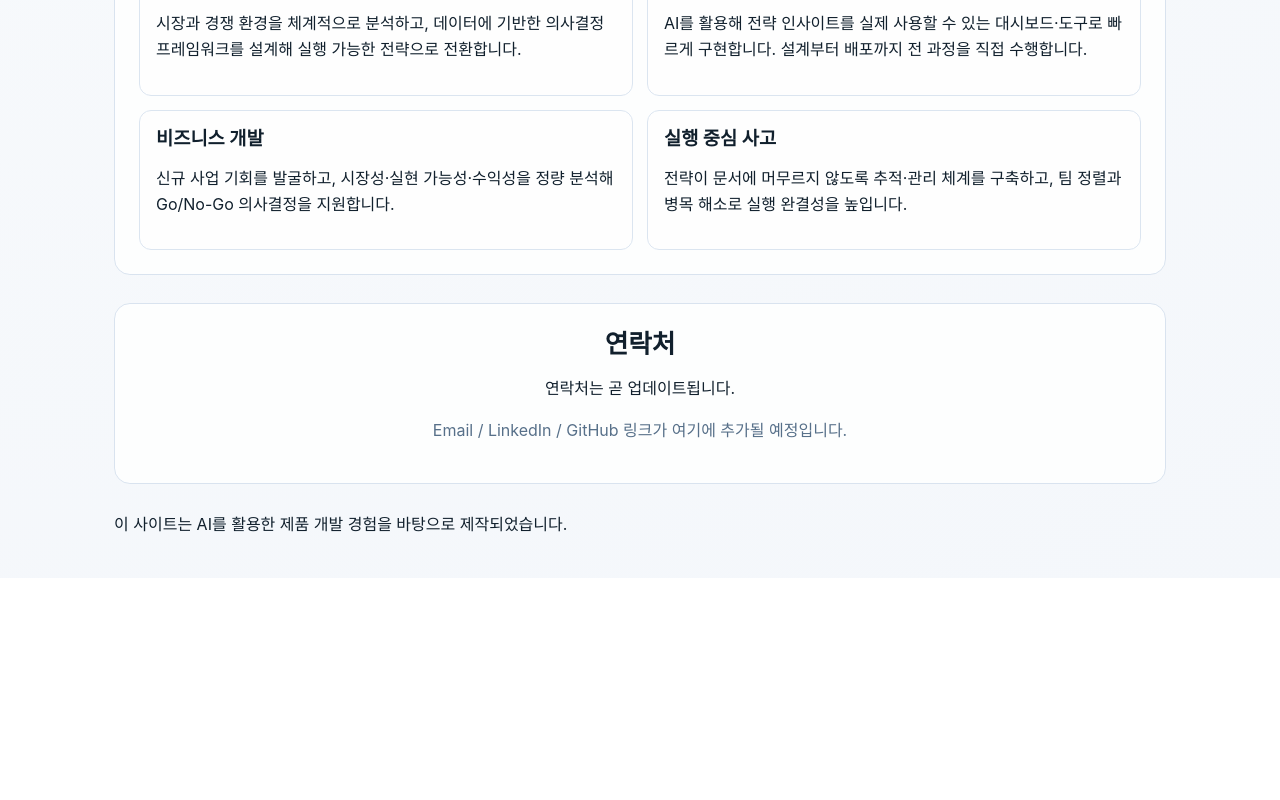
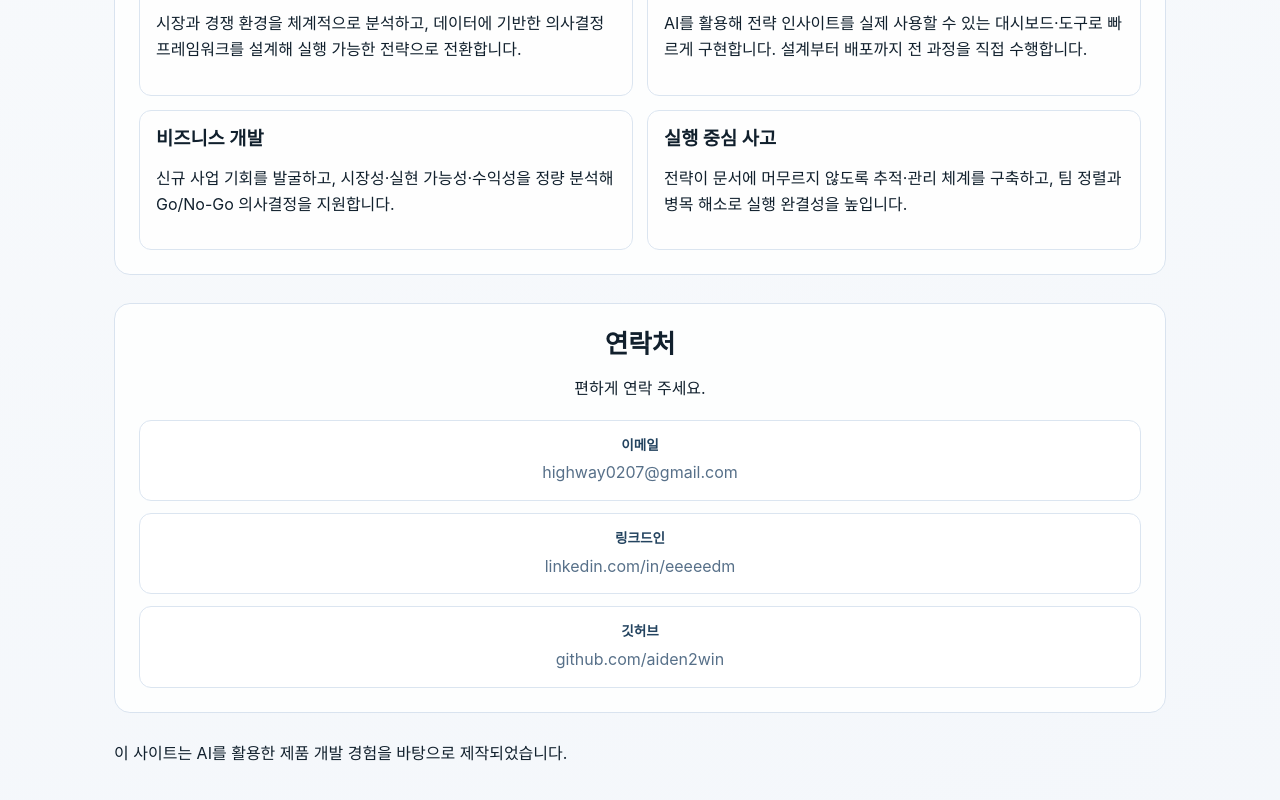
Before and after one commit to aiden2win/portfolio-site, a React (Vite) app: page / in a window 1280 px wide. Shown: the part 1601-2401 px from the top of the page. Before the commit the page ends 2179 px from the top, so only its background shows below. Built offline with nearby package versions, Linux system fonts and the light colour scheme.

Commit message:
feat: add contact links to portfolio

```diff
--- a/src/App.jsx
+++ b/src/App.jsx
@@ -142,8 +142,12 @@ function App() {
 
         <section id="contact" className="section card contact reveal reveal-2">
           <h2>{t.contact.title}</h2>
-          <p>{t.contact.placeholder}</p>
-          <p className="contact-placeholder">{t.contact.note}</p>
+          <p>{t.contact.intro}</p>
+          <div className="contact-links">
+            <a href="mailto:highway0207@gmail.com"><strong>{t.contact.email}</strong><span>highway0207@gmail.com</span></a>
+            <a href="https://www.linkedin.com/in/eeeeedm/" target="_blank" rel="noopener noreferrer"><strong>{t.contact.linkedin}</strong><span>linkedin.com/in/eeeeedm</span></a>
+            <a href="https://github.com/aiden2win" target="_blank" rel="noopener noreferrer"><strong>{t.contact.github}</strong><span>github.com/aiden2win</span></a>
+          </div>
         </section>
       </main>
       <footer className="site-footer">
--- a/src/i18n.jsx
+++ b/src/i18n.jsx
@@ -44,8 +44,10 @@ const translations = {
     },
     contact: {
       title: '연락처',
-      placeholder: '연락처는 곧 업데이트됩니다.',
-      note: 'Email / LinkedIn / GitHub 링크가 여기에 추가될 예정입니다.',
+      intro: '편하게 연락 주세요.',
+      email: '이메일',
+      linkedin: '링크드인',
+      github: '깃허브',
     },
     footer: '이 사이트는 AI를 활용한 제품 개발 경험을 바탕으로 제작되었습니다.',
     featuredProjects: [
@@ -164,8 +166,10 @@ const translations = {
     },
     contact: {
       title: 'Contact',
-      placeholder: 'Contact details coming soon.',
-      note: 'Email / LinkedIn / GitHub links will be added here.',
+      intro: 'Feel free to reach out.',
+      email: 'Email',
+      linkedin: 'LinkedIn',
+      github: 'GitHub',
     },
     footer: 'Built with hands-on AI-assisted product development.',
     featuredProjects: [
--- a/src/styles.css
+++ b/src/styles.css
@@ -356,9 +356,35 @@ h2 {
   text-align: center;
 }
 
-.contact-placeholder {
+.contact-links {
+  display: grid;
+  gap: 12px;
+  margin-top: 18px;
+}
+
+.contact-links a {
+  display: flex;
+  flex-direction: column;
+  gap: 4px;
+  padding: 14px 16px;
+  border-radius: 12px;
+  border: 1px solid #dbe5f0;
+  background: #ffffff;
+  color: #23435f;
+}
+
+.contact-links a:hover {
+  box-shadow: 0 10px 24px rgba(11, 34, 58, 0.08);
+  transform: translateY(-2px);
+}
+
+.contact-links strong {
+  font-size: 0.85rem;
+}
+
+.contact-links span {
   color: #577089;
-  margin-top: 4px;
+  word-break: break-all;
 }
 
 .reveal {
```
